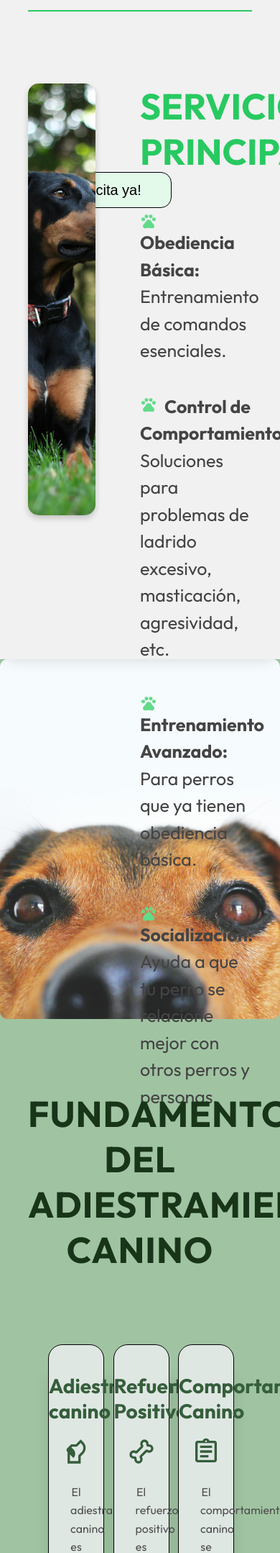
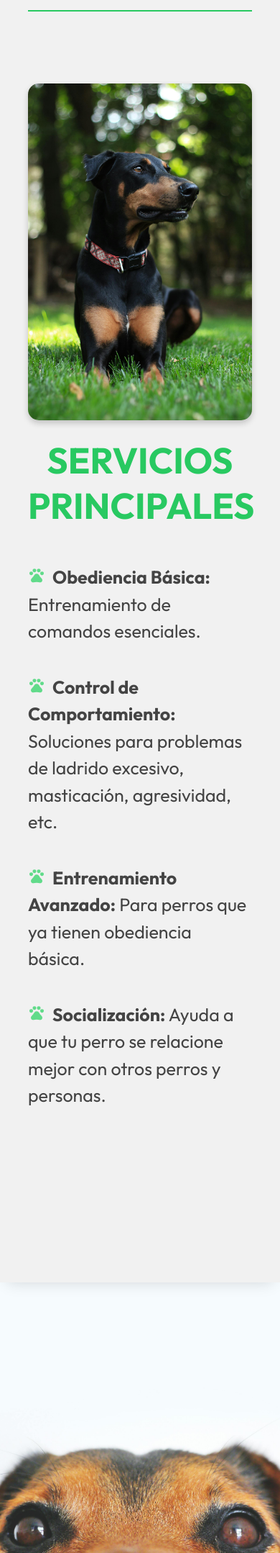
Before and after one commit to jesus1daw/cancare, a PHP site: page / in a window 390 px wide; the page is wider, and only the part inside the window is pictured. Shown: the part 930-3088 px from the top of that part at 72% size. Run offline with PHP 8.4, Linux system fonts and the light colour scheme; some web fonts are replaced.

Commit message:
responsive

```diff
--- a/css/style.css
+++ b/css/style.css
@@ -1,111 +1,100 @@
-html{
+html {
     scroll-behavior: smooth;
+}
 
-
-
-}
-body{
-    /* background-color: rgb(227, 250, 235); */
+body {
     margin: 0;
     background-color: #f1f1f1;
 }
 
-.barnav{
-
+/* Barra de navegación */
+.barnav {
     background-color: #dfe7e3;
     width: 100%;
     height: 100px;
     box-sizing: border-box;
     padding: 10px;
     position: fixed;
-    top: 0px;
+    top: 0;
     z-index: 100;
-    border-bottom: 1PX solid #355e3b;
+    border-bottom: 1px solid #355e3b;
     box-shadow: 0 4px 8px rgba(0, 0, 0, 0.1);
+    display: flex;
+    justify-content: space-between;
+    align-items: center;
+}
 
-
-}
-.logo{
+.logo {
     height: 100%;
     width: 40%;
     margin-left: 10%;
-    float: left;
-
-
 }
 
-.logo img{
+.logo img {
     height: 100%;
 }
 
-.nav{
-
-    width: 620px;
-    float: left;
+.nav {
+    display: flex;
     font-size: 23px;
     font-family: "Outfit";
-    box-sizing: border-box;
-    padding: 30px 0px;
-    position: absolute;
-    right: 10%;
+    gap: 50px;
+    align-items: center;
+}
 
+.Inicio {
+    text-align: center;
+}
 
-}
-.Inicio{
-    height: 100%;
-    width: 100px;
-    display: inline-block;
-    text-align: center;
-    margin-left: 50px;
-
-}
-.nav a{
-
+.nav a {
     text-decoration: none;
     color: #355e3b;
+}
 
+.nav a:hover {
+    color: #28c961;
+    border-bottom: 2px solid #28c961;
 }
-.nav a:hover{
-    color: #28c961; /* Cambié el color de hover a un verde más brillante */
-    border-bottom: 2px solid #28c961;
 
-
-}
-.fondo{
-
+/* Fondo y contenido */
+.fondo {
     height: 100vh;
     width: 100%;
+    position: relative;
 }
-.fondo video{
+
+.fondo video {
     height: 100%;
     width: 100%;
     object-fit: cover;
-    z-index: 0;
-    position: relative;
+    position: absolute;
+    top: 0;
+    left: 0;
+}
 
-}
-.contentFondo{
-    width: 40%;
+.contentFondo {
+    width: 80%;
     font-size: 1.5em;
     font-family: "Outfit";
     position: absolute;
     top: 30%;
     left: 10%;
     color: #f1f1f1;
+}
 
-
-}
-.contentFondo h1{
-    margin-bottom:50px;
+.contentFondo h1 {
+    margin-bottom: 50px;
     color: rgb(227, 250, 235);
     font-weight: 700;
     font-size: 3em;
 }
-.contentFondo p{
+
+.contentFondo p {
     font-size: 1em;
     line-height: 1.5;
 }
-button{
+
+button {
     margin-top: 10px;
     width: 200px;
     height: 50px;
@@ -116,70 +105,63 @@ button{
 }
 
 button:hover {
-    background-color: #28c961; /* Cambié el color de hover del botón */
-    color: white; /* Cambié el color del texto en hover a blanco */
-    box-shadow: 0px 5px 15px rgba(40, 201, 97, 0.3); /* Añadí una sombra para dar un efecto de elevación */
+    background-color: #28c961;
+    color: white;
+    box-shadow: 0px 5px 15px rgba(40, 201, 97, 0.3);
 }
-.contentFondo a{
+
+.contentFondo a {
     font-size: 1.5em;
     text-decoration: none;
     color: black;
 }
-.inter{
+
+/* Sección Info */
+.inter {
     margin: auto;
     width: 80%;
     height: 100px;
-    border-bottom: 2px solid#28c961;
+    border-bottom: 2px solid #28c961;
 }
 
-.seccInfo{
+.seccInfo {
     margin: 0 auto;
     width: 100%;
-    height: 1000px;
+}
 
-}
-.info1{
+.info1 {
     margin: 0 auto;
     margin-top: 100px;
-    height: 600px;
     width: 80%;
+    display: flex;
+    gap: 20px;
+    flex-wrap: wrap;
+}
 
+.img1 {
+    flex: 1 1 30%;
+}
 
-}
-.img1{
-
-    height: 100%;
-    width: 30%;
-    float: left;
-
-
-
-}
-.img1 img{
+.img1 img {
     height: 100%;
     width: 100%;
     object-fit: cover;
-    z-index: 0;
-    position: relative;
     border-radius: 15px;
     box-shadow: 0 4px 8px rgba(0, 0, 0, 0.2);
+}
 
+.content1 {
+    flex: 1 1 60%;
+    font-family: "Outfit";
 }
-.content1{
 
-    height: 100%;
-    width: 50%;
-    float: left;
-    margin-left: 20%;
-    font-family: "Outfit";
-
-}
-.content1 img{
+.content1 img {
     float: left;
     margin-right: 10px;
     margin-top: 3px;
 }
-.content1 h1{
+
+.content1 h1 {
     color: #28c961;
     text-align: center;
     font-size: 50px;
@@ -187,125 +169,178 @@ button:hover {
     margin-bottom: 50px;
 }
 
-.content1 p{
+.content1 p {
     line-height: 1.5;
     color: #444444;
     font-size: 25px;
     margin-bottom: 40px;
 }
 
-.inter2{
+.inter2 {
     height: 200px;
     width: 100%;
-    box-shadow: 0px 10px 20px -10px rgba(0, 0, 0, 0.15); /* Sombra suave y difusa debajo */
-    z-index: 1; /* Asegura que el div esté sobre la imagen en el orden de apilamiento */
-    position: relative; /* Necesario para que la sombra se posicione correctamente */
+    box-shadow: 0px 10px 20px -10px rgba(0, 0, 0, 0.15);
+    position: relative;
 }
-.inter2 img{
-    height: 100%;
-    width: 100%;
 
-}
-.info2{
-    margin: 0;
-    height: 1900px;
+.info2 {
     width: 100%;
     background-color: #a0c4a2;
-
-
+    padding-bottom: 50px;
 }
 
-.div2{
-
-    margin: auto auto;
-
+.div2 {
     width: 100%;
-
 }
 
-.img2{
-        margin: auto auto;
-        border-radius: 10px;
+.img2 {
     background-image: url("perro1plano.jpg");
     height: 500px;
     width: 100%;
-
-        background-attachment: fixed; /*Fondo fijo, para dar efecto de
-        paralaje*/
+    background-attachment: fixed;
     background-position: bottom;
     background-repeat: no-repeat;
-        background-size: cover; /*Con cover se cubre todo el contenedor en
-        ancho y alto*/
-
+    background-size: cover;
 }
 
-.content2{
+.content2 {
     width: 80%;
     margin: auto;
     margin-top: 100px;
     font-family: "Outfit";
 }
-.cards{
-    width: 100%;
-    height: 500px;
+
+/* Tarjetas */
+.cards {
+    display: flex;
+    flex-wrap: wrap;
+    justify-content: space-around;
+    gap: 20px;
     margin-top: 100px;
 }
-.card{
+
+.card {
     text-align: center;
-    height: 100%;
-    width: 25%;
-    border: 1px solid black;
-    float: left;
-    box-sizing: border-box;
+    width: 100%;
+    max-width: 300px;
     background-color: #dfe7e3;
     border-radius: 20px;
-    box-shadow: 0 40px 20px rgba(0, 0, 0, 0.1); /* Sombra suave para darle profundidad */
-    transition: transform 0.3s ease, box-shadow 0.3s ease; /* Animación suave en hover */
+    box-shadow: 0 40px 20px rgba(0, 0, 0, 0.1);
+    transition: transform 0.3s ease, box-shadow 0.3s ease;
+    padding: 20px;
+    margin-bottom: 20px;
 }
 
 .card:hover {
-    transform: translateY(-15px); /* Efecto de elevación al pasar el mouse */
-    box-shadow: 0 10px 30px rgba(0, 0, 0, 0.2); /* Sombra más pronunciada en hover */
-}
-.card:nth-child(1){
-    margin-left: 9%;
-}
-.card:nth-child(2){
-    margin-left: 4%;
-    margin-right: 4%;
-}
-.card:nth-child(3){
-    margin-right: 5%;
+    transform: translateY(-15px);
+    box-shadow: 0 10px 30px rgba(0, 0, 0, 0.2);
 }
 
-.content2>h1{
-    color: #183519;
-    text-align: center;
-    font-size: 50px;
-    letter-spacing: 1px;
-
+.card img {
+    height: 40px;
+    width: 40px;
+    margin-bottom: 10px;
 }
 
-.card h1{
-    text-align: center;
-    padding-top: 20px;
+.card h1 {
     font-size: 28px;
     color: #355e3b;
-
 }
 
-.card p{
-    padding: 30px;
-    padding-top: 20px;
+.card p {
+    color: #505050;
+    line-height: 1.6;
+    margin: 0;
+}
+
+/* Diseño responsive */
+@media (max-width: 768px) {
+    .nav {
+        font-size: 18px;
+        gap: 20px;
+    }
+    .contentFondo {
+        width: 80%;
+        top: 20%;
+        left: 5%;
+        font-size: 1.2em;
+    }
+
+    .contentFondo h1 {
+        font-size: 2.5em;
+        margin-bottom: 30px;
+    }
+
+    .contentFondo p {
+        font-size: 0.9em;
+        line-height: 1.4;
+    }
+
+    button {
+        width: 150px;
+        height: 45px;
+    }
+
+    .info1 {
+        flex-direction: column;
+    }
+
+    .img1,
+    .content1 {
+        width: 100%;
+    }
+
+    .cards {
+        gap: 10px;
+    }
+}
+
+@media (max-width: 480px) {
+    .barnav {
+        flex-direction: column;
+        height: auto;
+        padding: 10px;
+    }
+
+    .logo {
+        width: 100%;
         text-align: center;
+        margin: 0;
+    }
 
-    color: #505050; /* Color gris para el texto */
-    line-height: 1.6;
+    .nav {
+        flex-direction: column;
+        align-items: center;
+    }
 
-    margin: 0; /* Mejora la legibilidad */
+    .contentFondo {
+        width: 90%;
+        top: 15%;
+        left: 5%;
+        font-size: 1em;
     }
-.card img{
+
+    .contentFondo h1 {
+        font-size: 2em;
+        margin-bottom: 20px;
+    }
+
+    .contentFondo p {
+        font-size: 0.8em;
+        line-height: 1.3;
+    }
+
+    button {
+        width: 130px;
         height: 40px;
-    width: 40px;
+        font-size: 0.9em;
+    }
 
+    .contentFondo a {
+        font-size: 1.2em;
     }
+
+    .card {
+        width: 100%;
+    }
+}
```
Lines whose indentation alone changed are shown as unchanged.
